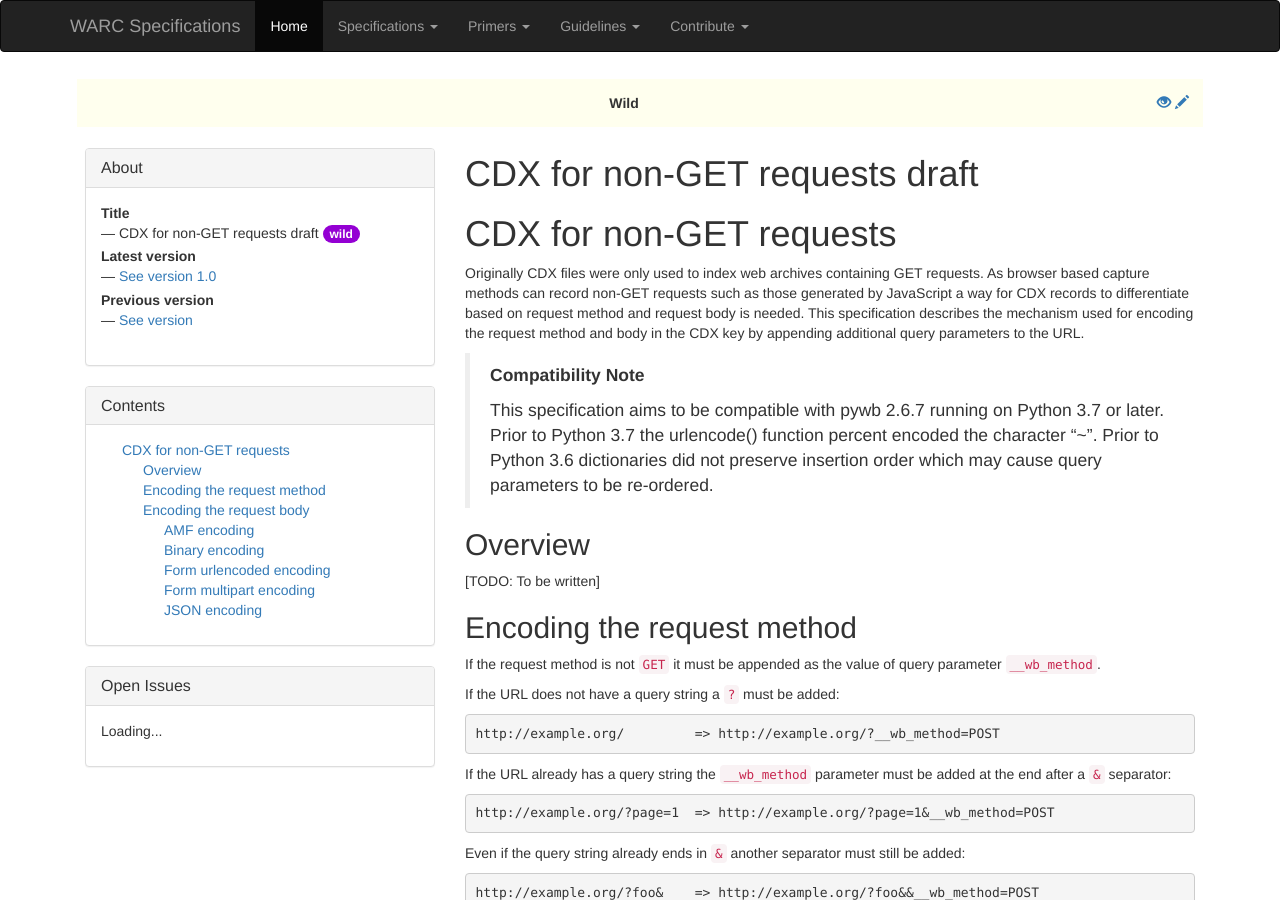
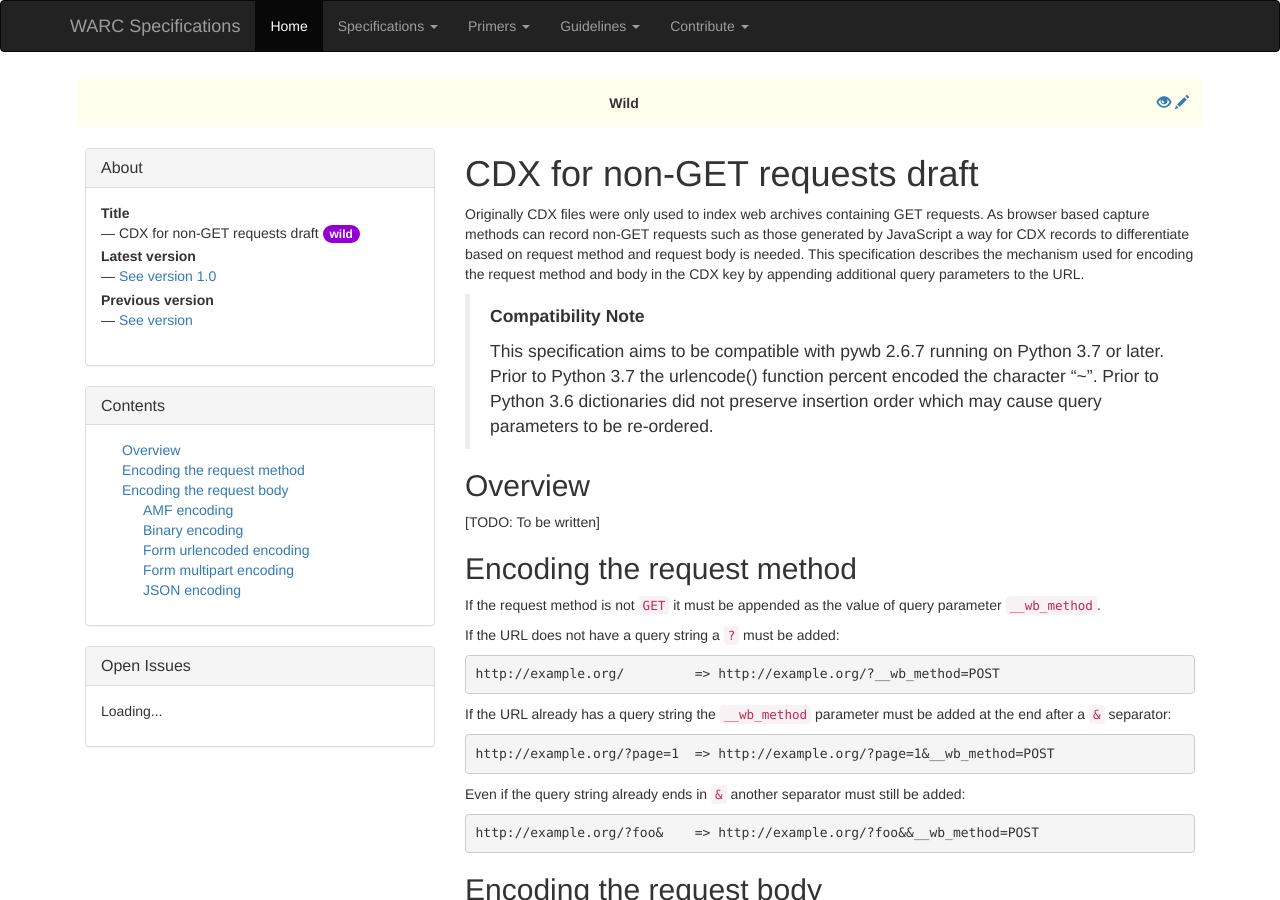
Before and after one commit to iipc/warc-specifications, a Jekyll site: the page built from specifications/cdx-non-get-requests/index.md, in a window 1280 px wide and 900 px high. Built offline with Jekyll 4.4.1, drawn with Linux system fonts in a browser that asks for light colours; nearby versions of some CDN libraries.

Commit message:
Remove duplicate title

```diff
--- a/specifications/cdx-non-get-requests/index.md
+++ b/specifications/cdx-non-get-requests/index.md
@@ -4,8 +4,6 @@ type: specification
 status: wild
 version: draft
 ---
-
-# CDX for non-GET requests
 
 Originally CDX files were only used to index web archives containing  GET requests. As browser based capture methods
 can record non-GET requests such as those generated by JavaScript a way for CDX records to differentiate based on
```
